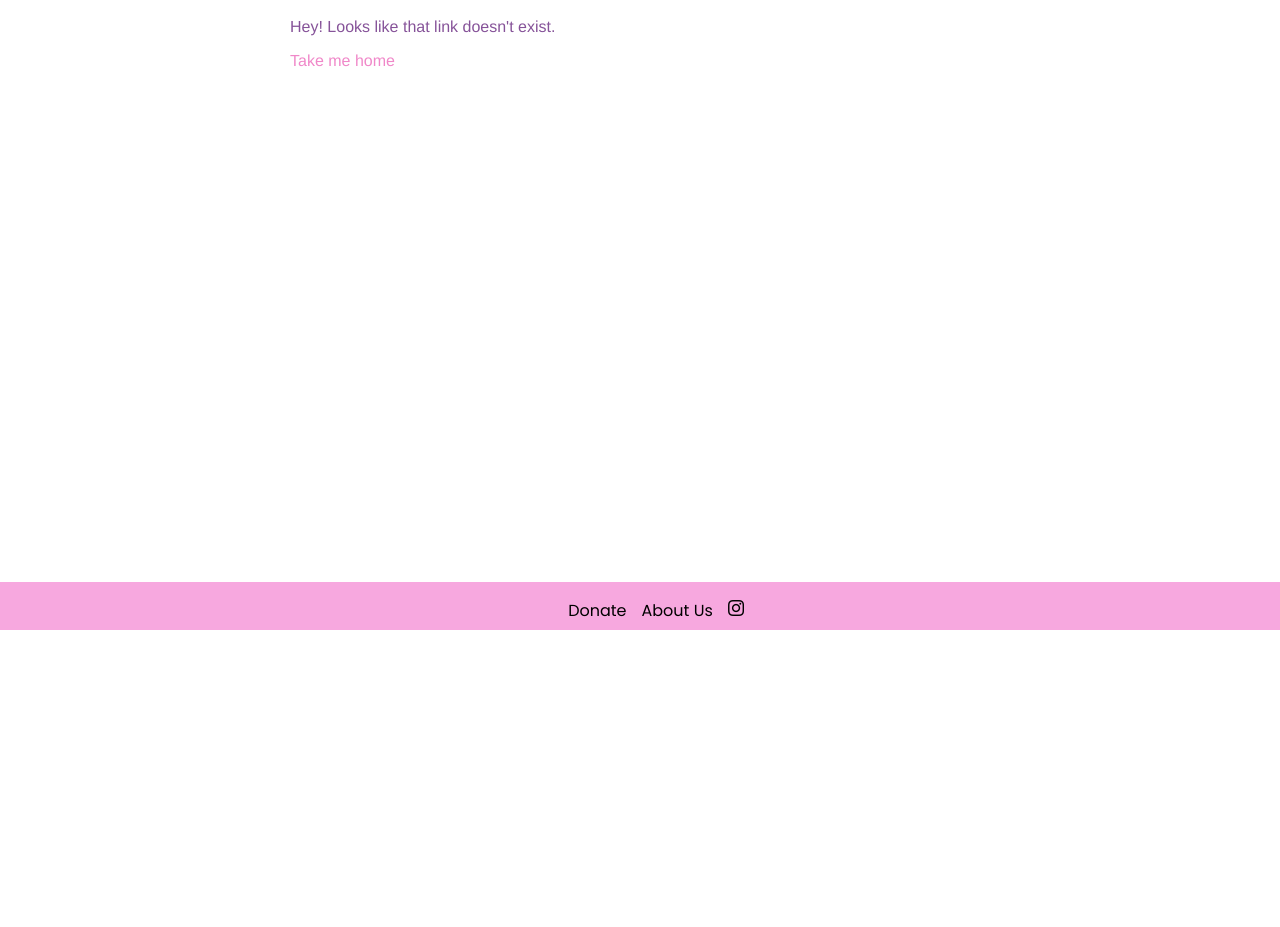
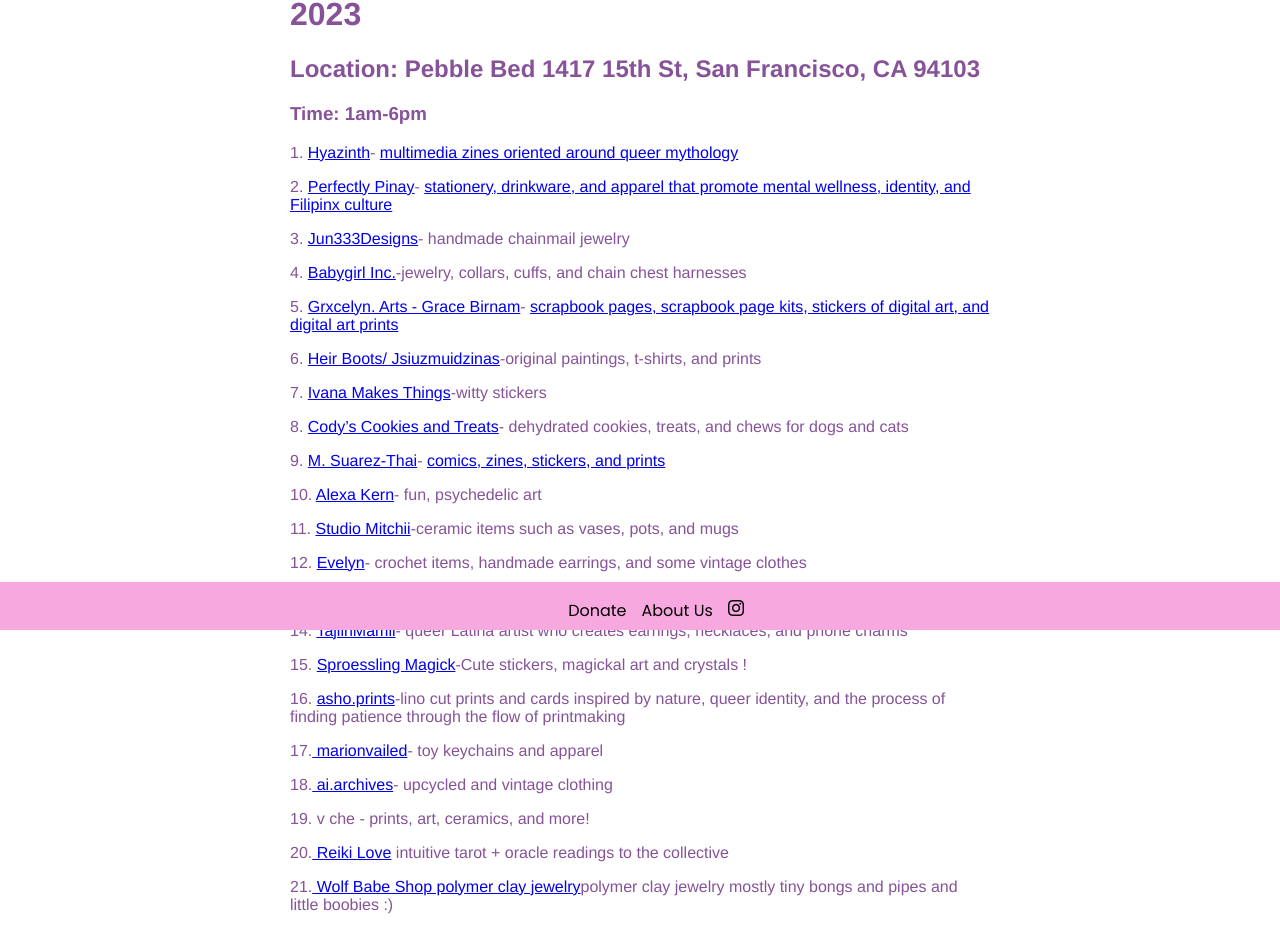
Before and after one commit to michellewong793/queer-art-fair-v2, a Next.js app: page /june-17-vendors in a window 1280 px wide. Before the commit this address had no page. Shown: the part 170-1097 px from the top of the page. Before the commit the page ends 800 px from the top, so only its background shows below. Built offline with nearby package versions, Linux system fonts and the light colour scheme.

Commit message:
add new pages

```diff
--- a/components/Layout.js
+++ b/components/Layout.js
@@ -51,6 +51,10 @@
       {" "}
       3.11.23{" "}
     </a>
+    <a style={linkStyle} href="/june-17-vendors">
+      {" "}
+      6.17.23{" "}
+    </a>
     <a style={linkStyle} href="https://www.gofundme.com/f/queer-art-faire">
       {" "}
       Donate{" "}
--- a/components/Theme.js
+++ b/components/Theme.js
@@ -12,7 +12,7 @@
     },
 
     posterImage: {
-        height: '350px',
+        height: '450px',
 
     }
     ,
--- /dev/null
+++ b/pages/june-17-vendors.js
@@ -0,0 +1,120 @@
+import Layout from "../components/Layout";
+import Styles from "../components/Theme";
+import Spacer from "../components/Spacer";
+
+export default function June17Vendors() {
+  return (
+    <div>
+      <Layout />
+      <div style={Styles.content}>
+        <h1> Summer Queer Art Fair Vendors - June 17 2023 </h1>
+        <h2> Location: Pebble Bed 1417 15th St, San Francisco, CA 94103  </h2>
+        <h3> Time: 1am-6pm </h3>
+
+
+ <p> 1. <a href="https://www.instagram.com/partyofimmortals/">Hyazinth
+ </a>- <a href="https://www.hyazinths.com">multimedia zines oriented around queer mythology</a></p>
+ <p> 2. <a href="https://www.instagram.com/perfectlypinay/">Perfectly Pinay
+ </a>- <a href="https://www.perfectlypinay.com">stationery, drinkware, and apparel that promote mental wellness, identity, and Filipinx culture
+</a></p>
+<p> 3. <a href="https://www.instagram.com/jun333designs/">Jun333Designs
+ </a>- handmade chainmail jewelry</p>
+<p> 4. <a href="https://www.instagram.com/babygirl.inc.xo/">Babygirl Inc.
+ </a>-jewelry, collars, cuffs, and chain chest harnesses
+</p>
+<p> 5. <a href="https://www.instagram.com/gracelyn.__/">Grxcelyn. Arts - Grace Birnam
+ </a>- <a href="https://grxcelynarts.bigcartel.com/">scrapbook pages, scrapbook page kits, stickers of digital art, and digital art prints
+</a></p>
+<p> 6. <a href="https://www.instagram.com/Jsiuzmuidzinas/">Heir Boots/ Jsiuzmuidzinas
+ </a>-original paintings,  t-shirts, and prints </p>
+<p> 7. <a href="https://www.instagram.com/ivanamakesthings/">Ivana Makes Things
+ </a>-witty stickers</p>
+<p> 8. <a href="https://www.instagram.com/CodysTreats
+/">Cody’s Cookies and Treats
+ </a>- dehydrated cookies, treats, and chews for dogs and cats
+</p>
+<p> 9. <a href="https://www.instagram.com/msuarezthai/">M. Suarez-Thai
+ </a>- <a href="https://msuarezthai.bigcartel.com/">comics, zines, stickers, and prints
+</a></p>
+<p>10. <a href="https://www.instagram.com/A.j.k.artist/">Alexa Kern
+ </a>- fun, psychedelic art</p>
+<p>11. <a href="https://www.instagram.com/studio.mitchii/">Studio Mitchii
+ </a>-ceramic items such as vases, pots, and mugs</p>
+<p> 12. <a href="https://www.instagram.com/by.evey/">Evelyn
+ </a>- crochet items, handmade earrings, and some vintage clothes</p>
+<p> 13. <a href="https://www.instagram.com/inky.fingers.printshop/">Inky Fingers Print Shop
+ </a>- Prints, Textiles, Patches</p>
+<p> 14. <a href="https://www.instagram.com/tajiinmamii/">TajiinMamii
+ </a>- queer Latina artist who creates earrings, necklaces, and phone charms </p>
+<p> 15. <a href="https://www.instagram.com/sproessling.magick
+/">Sproessling Magick
+ </a>-Cute stickers, magickal art and crystals !
+ </p>
+ <p> 16. <a href="https://www.instagram.com/asho.prints
+/">asho.prints
+ </a>-lino cut prints and cards inspired by nature, queer identity, and the process of finding patience through the flow of printmaking
+ </p>
+ <p> 17.<a href="https://www.instagram.com/marionvailed
+/"> marionvailed
+ </a>- toy keychains and apparel
+ </p>
+ <p> 18.<a href="https://www.instagram.com/ai.archives
+/"> ai.archives
+ </a>- upcycled and vintage clothing
+ </p>
+ <p> 19. v che
+- prints, art, ceramics, and more!
+ </p>
+ <p> 20.<a href="https://www.instagram.com/reikii_love
+/"> Reiki Love
+ </a> intuitive tarot + oracle readings to the collective
+ </p>
+ <p> 21.<a href="https://www.instagram.com/wolfbabeshop
+/"> Wolf Babe Shop polymer clay jewelry
+ </a>polymer clay jewelry mostly tiny bongs and pipes and little boobies :)
+ </p>
+ <p> 22.<a href="https://www.instagram.com/mew.doodles
+/"> Mew Doodles
+ </a>cute art, stationery, and apparel inspired by hedgehogs, plants, & asian food
+ </p>
+ <p> 22.<a href="https://evy.garden/
+/"> evy
+ </a>zines and collage art (some originals, some prints)
+ </p>
+ <p> 23.<a href="https://www.instagram.com/moodyzillenial
+/">moody zillenial
+ </a>a variety of rave hair accessories both sourced and handmade
+ </p>
+ <p> 24.<a href="https://www.instagram.com/woodymakesthings
+/"> woodymakesthings
+ </a>playful illustrations, stickers, and handmade ceramics
+ </p>
+ <p> 25.<a href="https://www.instagram.com/New_stitching
+/"> New_stitching
+ </a>handmade embroidered bags
+ </p>
+ <p> 26.<a href="https://www.instagram.com/softgentlepancake
+/"> Soft Gentle Pancake
+ </a> zines and comics about navigating sex work, grief, queer sex, and absurdism
+ </p>
+ <p> 27.<a href="https://www.instagram.com/astuartdesign
+/"> Anna Stuart Design
+ </a>  risograph prints and stickers
+ </p>
+
+
+     <br/>
+     <p> <a href="https://www.instagram.com/flashbystace
+/"> Flash By Stace
+ </a>flash tattoos! RSVP on Instagram for your tattoo :)
+ </p>
+ <p> <a href="https://www.fluidcoopsf.com/
+/"> Drinks by Fluid Cooperative Cafe
+ </a>coffee and drinks
+ </p>
+
+
+      </div>
+    </div>
+  );
+}
```
Also changed, not shown: pages/index.js (+34 -19 lines), 1 other file (tests, documents, lock files or other folders).
